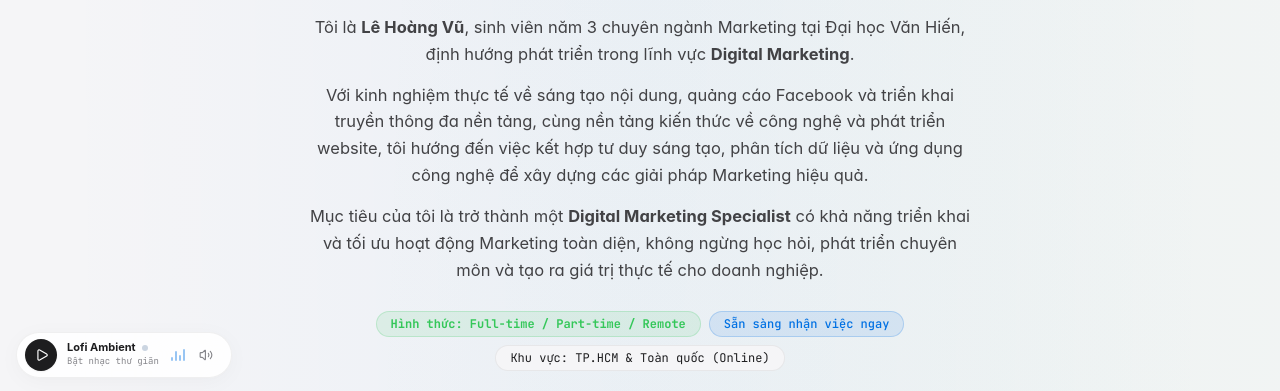
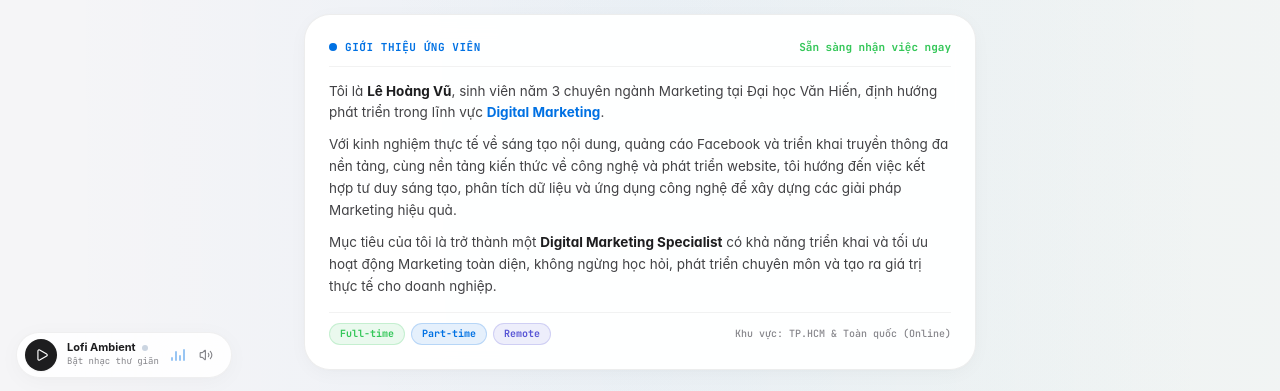
Before and after one commit to hiimshark/portfolio, a website: page index.html in a window 1280 px wide. Shown: the part 406-797 px from the top of the page. Drawn offline with nearby package versions, Linux system fonts and the light colour scheme.

Commit message:
Redesign Hero section text into a compact, elegant Apple-style statement card with integrated availability tags

```diff
--- a/index.html
+++ b/index.html
@@ -272,30 +272,50 @@
           </span>
         </h1>
 
-        <!-- First-Person Candidate Summary -->
-        <div class="text-base sm:text-[16.5px] text-[#424245] leading-relaxed max-w-2xl mx-auto font-normal space-y-3.5 text-center">
+        <!-- Compact & Elegant Candidate Profile Statement Card -->
+        <div class="apple-card rounded-[26px] p-5 sm:p-6 max-w-2xl mx-auto text-left border border-black/[0.07] shadow-apple-card space-y-3.5 bg-white/95 backdrop-blur-md">
+
+          <div class="flex items-center justify-between pb-2.5 border-b border-black/[0.05]">
+            <div class="flex items-center gap-2">
+              <span class="w-2 h-2 rounded-full bg-[#0071E3]"></span>
+              <span class="text-[11px] font-mono uppercase tracking-wider text-[#0071E3] font-bold">Giới Thiệu Ứng Viên</span>
+            </div>
+            <div class="flex items-center gap-1.5 text-[11px] font-mono text-[#34C759] font-bold">
+              <span class="w-1.5 h-1.5 rounded-full bg-[#34C759] animate-ping"></span>
+              <span>Sẵn sàng nhận việc ngay</span>
+            </div>
+          </div>
+
+          <div class="space-y-2.5 text-xs sm:text-[13.5px] text-[#424245] leading-relaxed font-normal">
             <p>
-            Tôi là <strong>Lê Hoàng Vũ</strong>, sinh viên năm 3 chuyên ngành Marketing tại Đại học Văn Hiến, định hướng phát triển trong lĩnh vực <strong>Digital Marketing</strong>.
+              Tôi là <strong class="text-[#1D1D1F]">Lê Hoàng Vũ</strong>, sinh viên năm 3 chuyên ngành Marketing tại Đại học Văn Hiến, định hướng phát triển trong lĩnh vực <strong class="text-[#0071E3]">Digital Marketing</strong>.
             </p>
             <p>
               Với kinh nghiệm thực tế về sáng tạo nội dung, quảng cáo Facebook và triển khai truyền thông đa nền tảng, cùng nền tảng kiến thức về công nghệ và phát triển website, tôi hướng đến việc kết hợp tư duy sáng tạo, phân tích dữ liệu và ứng dụng công nghệ để xây dựng các giải pháp Marketing hiệu quả.
             </p>
             <p>
-            Mục tiêu của tôi là trở thành một <strong>Digital Marketing Specialist</strong> có khả năng triển khai và tối ưu hoạt động Marketing toàn diện, không ngừng học hỏi, phát triển chuyên môn và tạo ra giá trị thực tế cho doanh nghiệp.
-          </p>
-        </div>
-
-        <!-- Availability Details Pill Group -->
-        <div class="flex flex-wrap items-center justify-center gap-2 pt-1 font-mono text-xs">
-          <span class="px-3.5 py-1 rounded-full bg-[#34C759]/10 text-[#34C759] border border-[#34C759]/20 font-bold">
-            Hình thức: Full-time / Part-time / Remote
+              Mục tiêu của tôi là trở thành một <strong class="text-[#1D1D1F]">Digital Marketing Specialist</strong> có khả năng triển khai và tối ưu hoạt động Marketing toàn diện, không ngừng học hỏi, phát triển chuyên môn và tạo ra giá trị thực tế cho doanh nghiệp.
+            </p>
+          </div>
+
+          <!-- Integrated Availability Badges Inside Card -->
+          <div class="pt-2.5 border-t border-black/[0.05] flex flex-wrap items-center justify-between gap-2 text-xs font-mono">
+            <div class="flex flex-wrap items-center gap-1.5">
+              <span class="px-2.5 py-0.5 rounded-full bg-[#34C759]/10 text-[#34C759] font-bold border border-[#34C759]/20 text-[10px]">
+                Full-time
               </span>
-          <span class="px-3.5 py-1 rounded-full bg-[#0071E3]/10 text-[#0071E3] border border-[#0071E3]/20 font-medium">
-            Sẵn sàng nhận việc ngay
+              <span class="px-2.5 py-0.5 rounded-full bg-[#0071E3]/10 text-[#0071E3] font-bold border border-[#0071E3]/20 text-[10px]">
+                Part-time
               </span>
-          <span class="px-3.5 py-1 rounded-full bg-[#F5F5F7] text-[#1D1D1F] border border-black/[0.06]">
+              <span class="px-2.5 py-0.5 rounded-full bg-[#5856D6]/10 text-[#5856D6] font-bold border border-[#5856D6]/20 text-[10px]">
+                Remote
+              </span>
+            </div>
+            <span class="text-[#86868B] text-[10px] font-medium">
               Khu vực: TP.HCM & Toàn quốc (Online)
             </span>
+          </div>
+
         </div>
 
         <!-- Primary Action Buttons (Apple Keynote Style) -->
```
Lines whose indentation alone changed are shown as unchanged.
